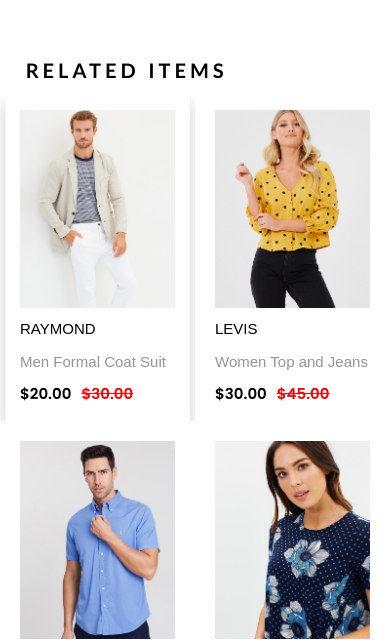
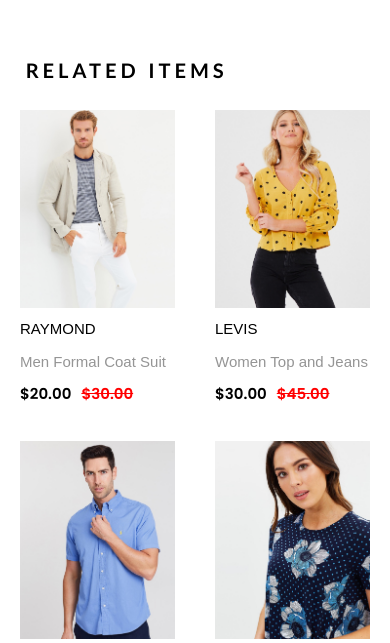
Before and after one commit to Shankaravi6/Ecom, a PHP site: page /page1.html in a window 390 px wide, with the pointer over the restyled element. Shown: the part 1033-1676 px from the top of the page. Run offline with PHP 8.4, Linux system fonts and the light colour scheme.

Commit message:
Update p1mob.css

```diff
--- a/p1mob.css
+++ b/p1mob.css
@@ -202,7 +202,7 @@
     color:black;
   }
   .card:hover {
-    box-shadow: 0 8px 16px 0 rgba(0,0,0,0.2);
+    box-shadow:none;
   }
   .stkrate {
   color:red;
```
